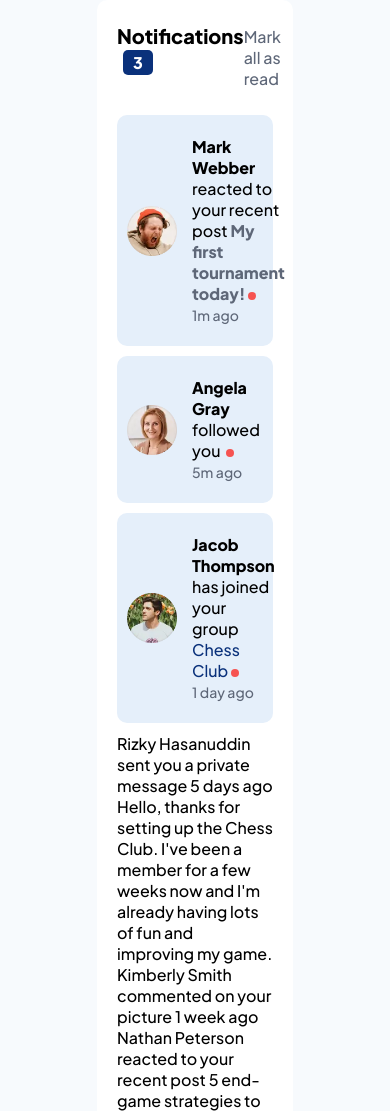
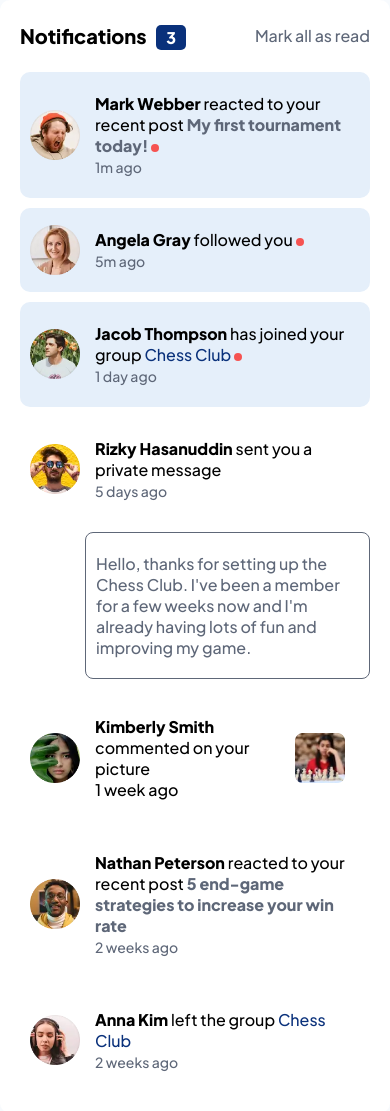
Before and after one commit to callmeUmer/fm-notification-component, a plain HTML site: page index.html in a window 390 px wide. Shown: the top 1111 px of the page. Drawn offline with Linux system fonts and the light colour scheme.

Commit message:
feat: functionality and responsiveness added

```diff
--- a/assets/css/index.css
+++ b/assets/css/index.css
@@ -34,7 +34,7 @@ body {
 
 #notification {
     background-color: var(--white);
-    width: 40%;
+    max-width: 35%;
     padding: 10px;
     border-radius: 10px;
     padding: 10px 20px;
@@ -44,6 +44,7 @@ body {
     display: flex;
     flex-direction: row;
     justify-content: space-between;
+    align-items: center;
     padding-bottom: 10px;
 }
 
@@ -60,7 +61,7 @@ body {
     background-color: var(--primary-blue);
 }
 
-.heading-wrapper p {
+.heading-wrapper a {
     color: var(--grayish-blue-500);
     font-size: medium;
 }
@@ -82,9 +83,16 @@ body {
     vertical-align: middle;
 }
 
+#read {
+    margin: 0;
+}
+
+.message {
+    width: 90%;
+}
+
 .list .message {
     display: inherit;
-    align-items: center;
 }
 
 .message .time {
@@ -123,3 +131,48 @@ a:hover {
     cursor: pointer;
     color: var(--primary-blue)
 }
+
+.dm {
+    display: block;
+    margin-left: 65px;
+    border-width: 1px;
+    padding: 20px 10px;
+    border-radius: 8px;
+    border-style: solid;
+    border-color: var(--grayish-blue-500);
+    color: var(--grayish-blue-500);
+    margin-top: 0;
+}
+
+.dm:hover {
+    background-color: var(--grayish-blue-200);
+    cursor: pointer;
+}
+
+.picture {
+    display: inherit;
+    align-items: center;
+    width: 90%;
+    justify-content: space-between;
+    flex-direction: row;
+}
+
+@media (max-width: 1000px) {
+    #notification {
+        background-color: var(--white);
+        max-width: 60%;
+        padding: 10px;
+        border-radius: 10px;
+        padding: 10px 20px;
+    }
+}
+
+@media (max-width: 660px) {
+    #notification {
+        background-color: var(--white);
+        max-width: 100%;
+        padding: 10px;
+        border-radius: 10px;
+        padding: 10px 20px;
+    }
+}
--- a/index.html
+++ b/index.html
@@ -15,7 +15,7 @@
 
   <div class="heading-wrapper">
     <h1 class="heading">Notifications <span>3</span></h1>
-    <p>Mark all as read</p>
+    <a onclick="clear_unread()">Mark all as read</a>
   </div>
 
   <div class="list unread">
@@ -29,17 +29,17 @@
   </div>
 
   <div class="list unread">
-    <img src="./assets/images/avatar-angela-gray.webp" alt="Mark Webber profile picture" />
+    <img src="./assets/images/avatar-angela-gray.webp" alt="Angela Gray profile picture" />
     <div class="message">
       <p>
-        <a class="profile">Angela Gray</a> followed you <span class="dot"></span> <br/>
+        <a class="profile">Angela Gray</a> followed you<span class="dot"></span> <br/>
         <span class="time">5m ago</span>
       </p>
     </div>
   </div>
 
   <div class="list unread">
-    <img src="./assets/images/avatar-jacob-thompson.webp" alt="Mark Webber profile picture" />
+    <img src="./assets/images/avatar-jacob-thompson.webp" alt="Jacob Thompson profile picture" />
     <div class="message">
       <p>
         <a class="profile">Jacob Thompson</a> has joined your group <a>Chess Club</a><span class="dot"></span> <br/>
@@ -48,22 +48,66 @@
     </div>
   </div>
 
+  <div class="list">
+    <img src="./assets/images/avatar-rizky-hasanuddin.webp" alt="Rizky hasanuddin profile picture" />
+    <div class="message">
+      <p>
+        <a class="profile">Rizky Hasanuddin </a>sent you a private message<br/>
+        <span class="time">5 days ago</span>
+      </div>
+    </p>
+  </div>
+  <p class="dm">
+    Hello, thanks for setting up the Chess Club. I've been a member for a few weeks now and
+I'm already having lots of fun and improving my game.
+  </p>
 
-  Rizky Hasanuddin sent you a private message
-  5 days ago
-  Hello, thanks for setting up the Chess Club. I've been a member for a few weeks now and
-  I'm already having lots of fun and improving my game.
+  <div class="list">
+    <img src="./assets/images/avatar-kimberly-smith.webp" alt="Kimberly Smith profile picture" />
+    <div class="picture">
+      <p>
+        <a class="profile">Kimberly Smith </a>commented on your picture<br/>
+        <span class="time">1 week ago</span>
+      </p>
+      <img src="./assets/images/image-chess.webp" alt="chess image"/>
+    </div>
+  </div>
 
-  Kimberly Smith commented on your picture
-  1 week ago
 
-  Nathan Peterson reacted to your recent post 5 end-game strategies to increase your win rate
-  2 weeks ago
+  <div class="list">
+    <img src="./assets/images/avatar-nathan-peterson.webp" alt="Nathan Peterson profile picture" />
+    <div class="message">
+      <p>
+        <a class="profile">Nathan Peterson </a> reacted to your recent post <a class="post">5 end-game strategies to increase your win rate</a><br/>
+        <span class="time">2 weeks ago</span>
+      </p>
+    </div>
+  </div>
 
-  Anna Kim left the group Chess Club
-  2 weeks ago
+  <div class="list">
+    <img src="./assets/images/avatar-anna-kim.webp" alt="Anna Kim profile picture" />
+    <div class="message">
+      <p>
+        <a class="profile">Anna Kim </a>left the group <a>Chess Club</a><br/>
+        <span class="time">2 weeks ago</span>
+      </p>
+    </div>
+  </div>
 
 </main>
 
+<script>
+  function clear_unread() {
+    console.log('clear')
+    // identifiers
+    const unread = document.querySelectorAll('.list')
+    const span = document.querySelectorAll(".dot");
+    const count = document.querySelector('.heading span');
+
+    span.forEach(e => e.remove())
+    unread.forEach(e => e.classList.remove('unread'))
+    count.innerHTML = 0
+  }
+</script>
 </body>
 </html>
```
